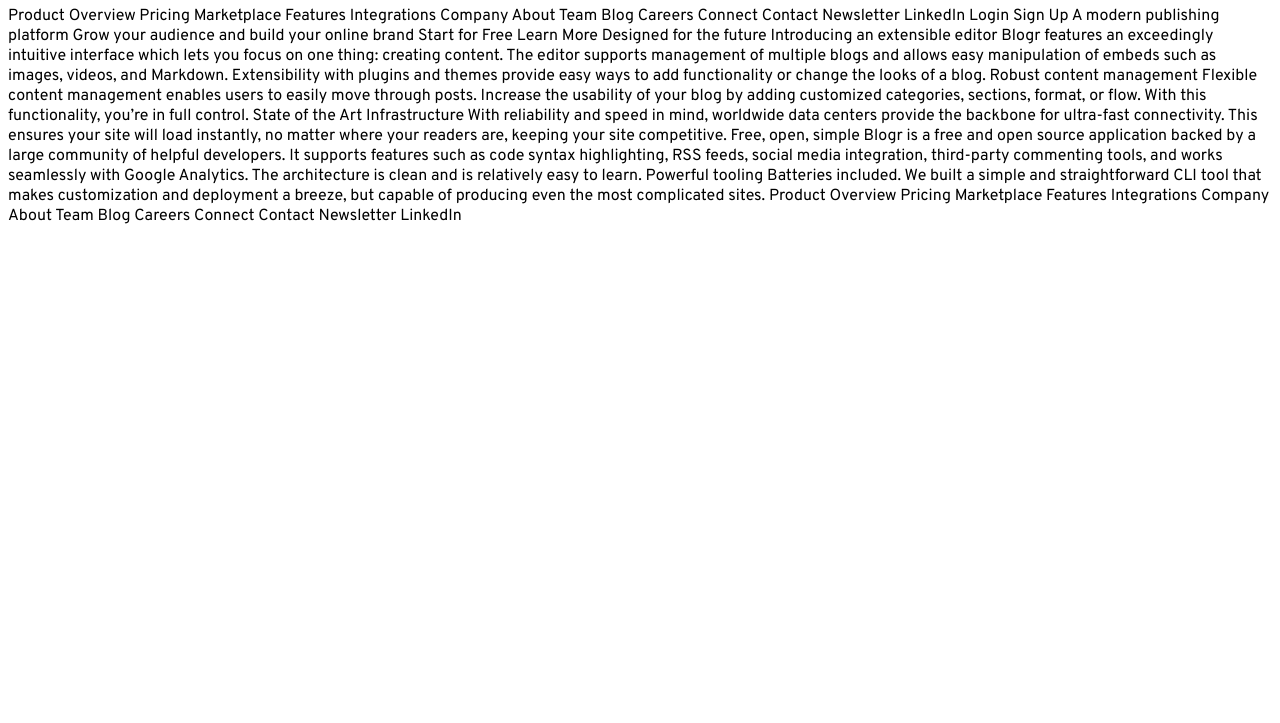
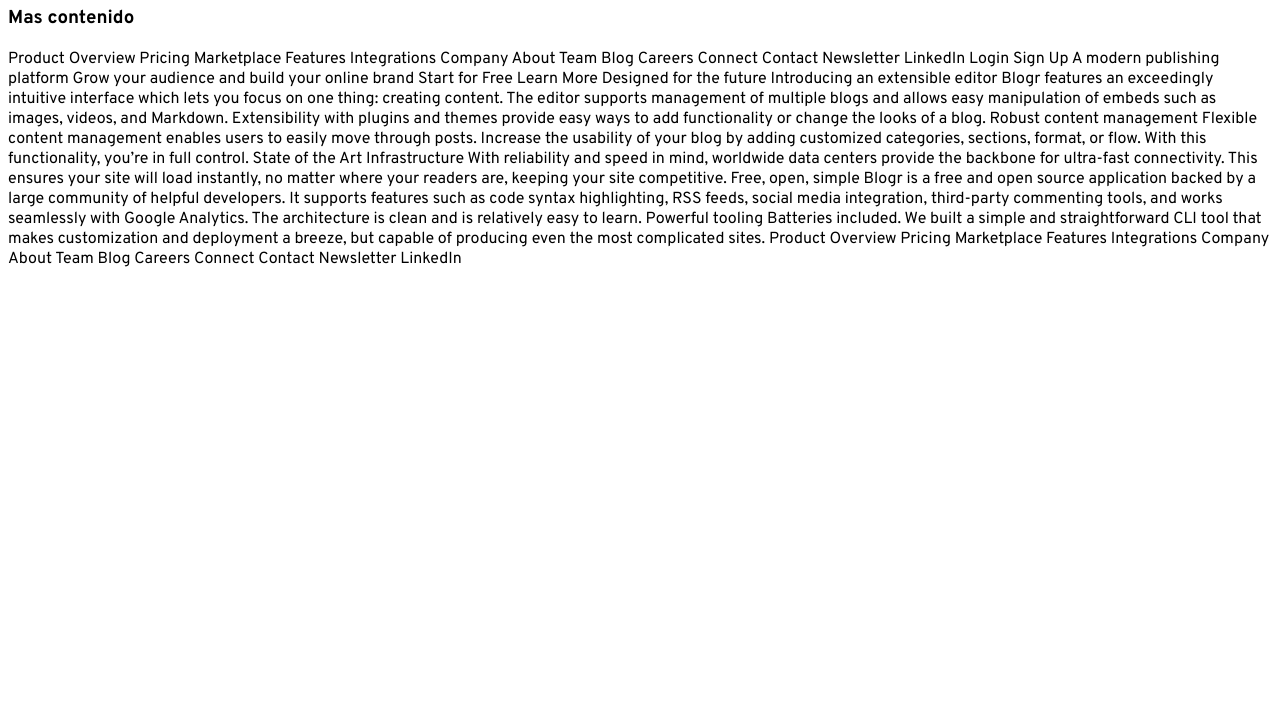
Before and after one commit to Lautaro-Di-Salvo-Code/pacticagit2equipo, a plain HTML site: page index.html in a window 1280 px wide. Shown: the part 77-800 px from the top of the page. Drawn offline with Linux system fonts and the light colour scheme.

Commit message:
mas contenido

```diff
--- a/index.html
+++ b/index.html
@@ -24,7 +24,7 @@
 
     <!-- Codigo de Lautaro -->
     <h1>Hola</h1>
-
+    <h3>Mas contenido</h3>
  Product
 
   Overview
```
